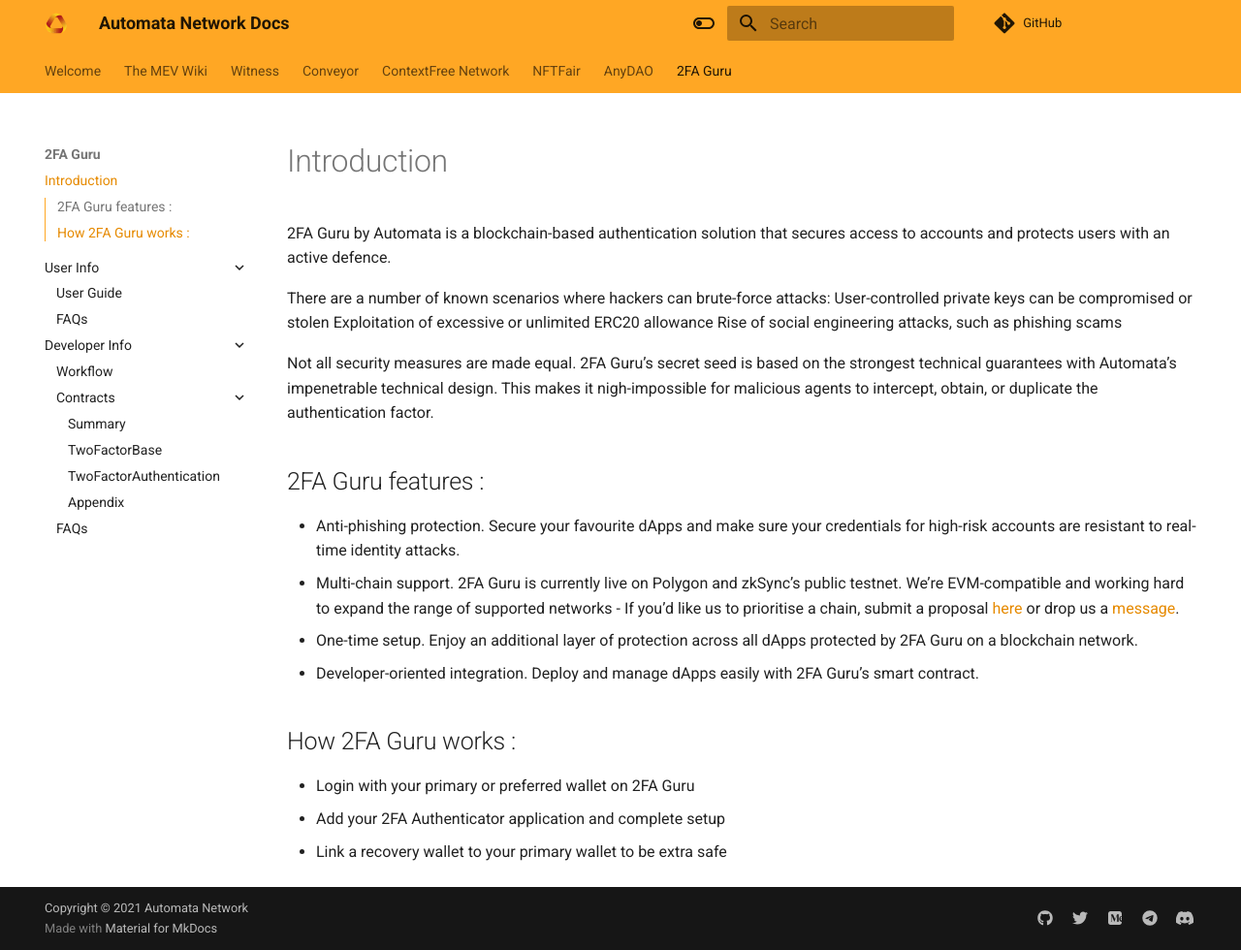
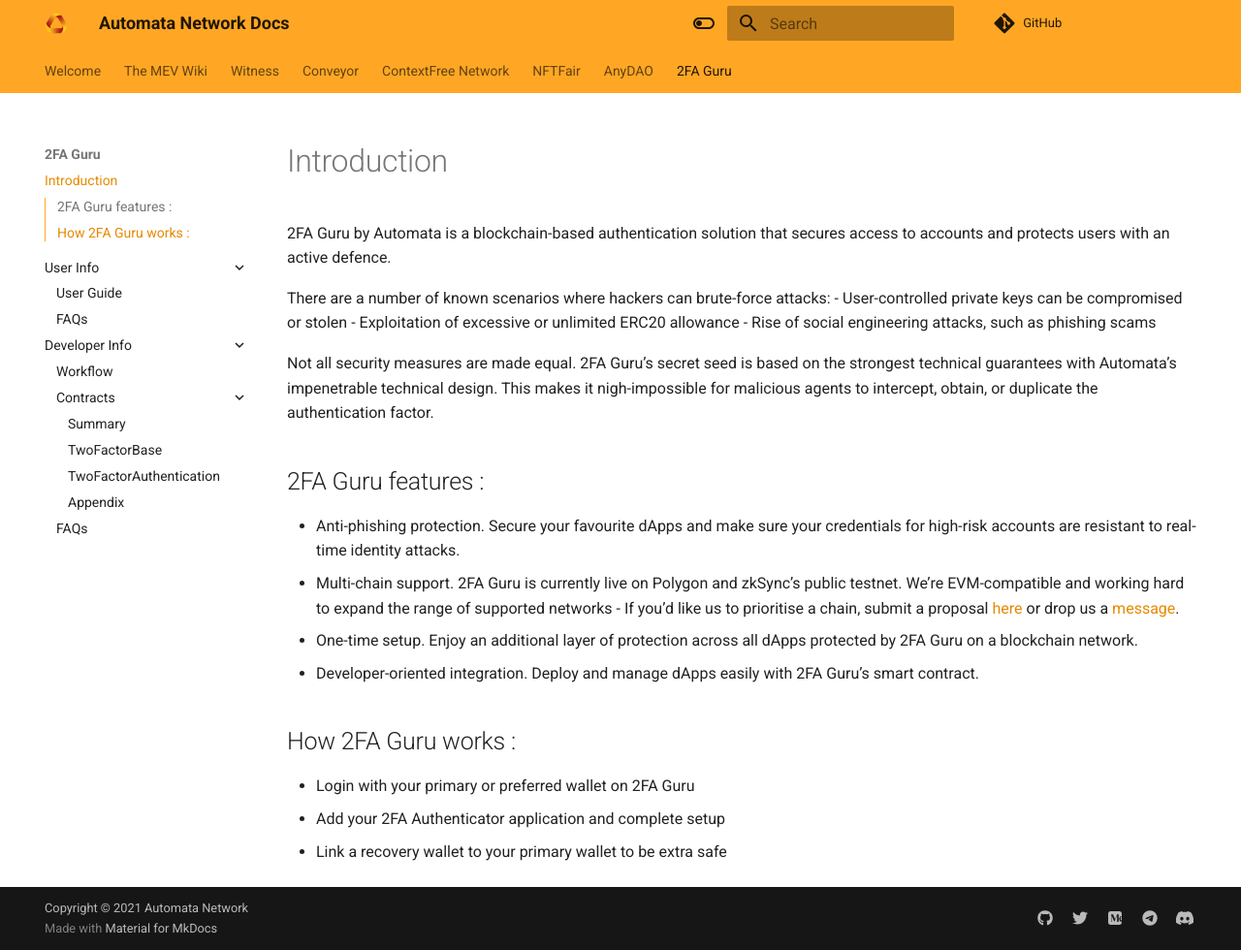
Before and after one commit to automata-network/docs, an MkDocs documentation site: the page built from docs/2fa/introduction.md, in a window 1280 px wide and 980 px high. Shown: the whole window at 97% size. Built offline with MkDocs 1.6.1 and Material for MkDocs 9.7.7, drawn with Linux system fonts in a browser that asks for light colours; nearby versions of some CDN libraries; comment, search, counter and statistics services are not loaded.

```diff
--- a/docs/2fa/introduction.md
+++ b/docs/2fa/introduction.md
@@ -2,9 +2,9 @@
 2FA Guru by Automata is a blockchain-based authentication solution that secures access to accounts and protects users with an active defence.
 
 There are a number of known scenarios where hackers can brute-force attacks:
-User-controlled private keys can be compromised or stolen
-Exploitation of excessive or unlimited ERC20 allowance
-Rise of social engineering attacks, such as phishing scams
+- User-controlled private keys can be compromised or stolen
+- Exploitation of excessive or unlimited ERC20 allowance
+- Rise of social engineering attacks, such as phishing scams
 
 Not all security measures are made equal. 2FA Guru’s secret seed is based on the strongest technical guarantees with Automata’s impenetrable technical design. This makes it nigh-impossible for malicious agents to intercept, obtain, or duplicate the authentication factor.
 
```
